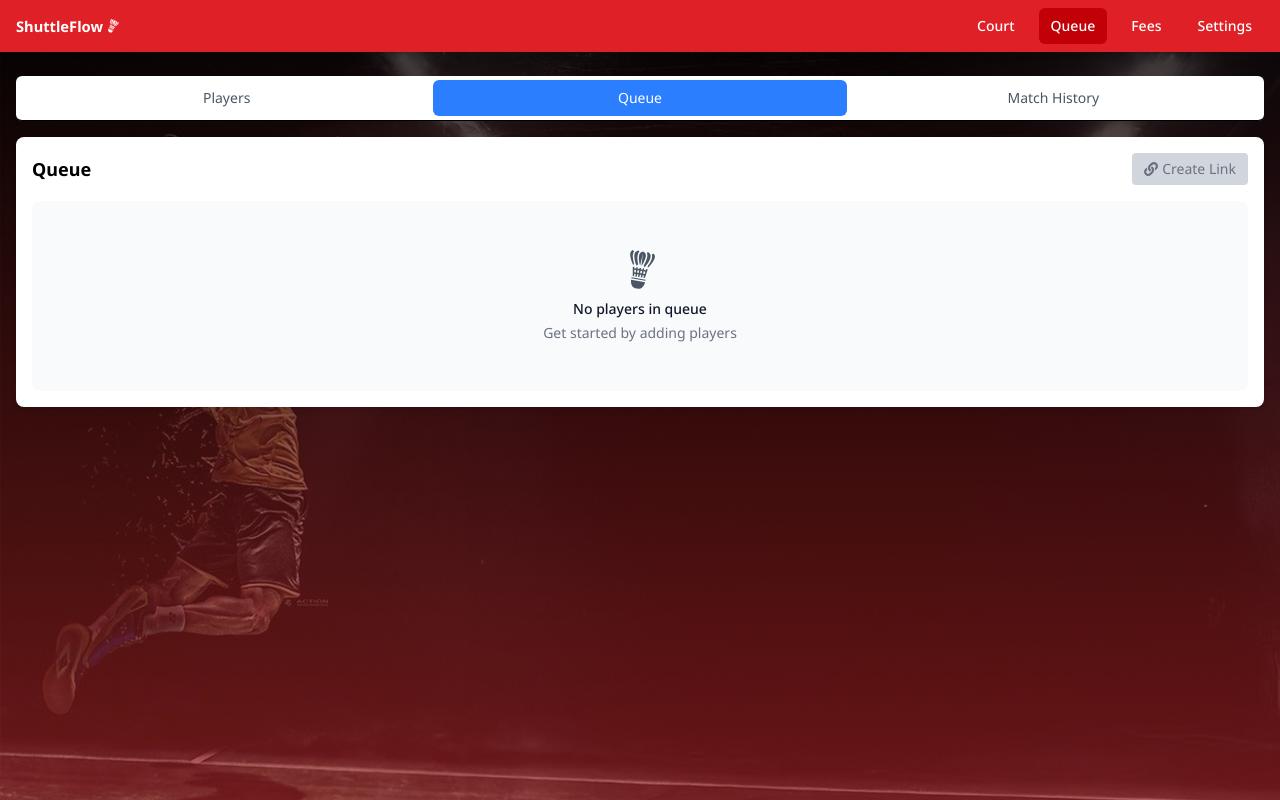
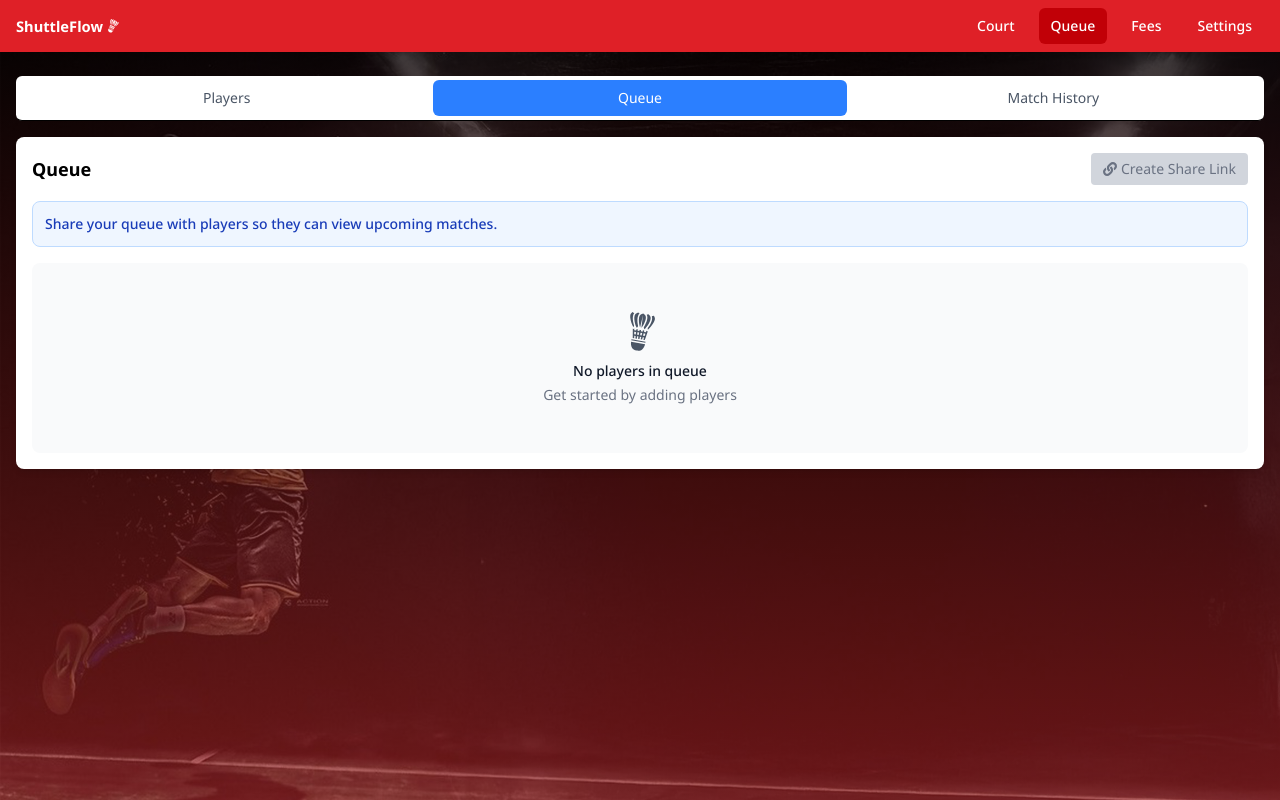
Before and after one commit to christianemmanuel/shuttleflow, a Next.js app: page /players in a window 1280 px wide. Both pictures are taken after a click on the button "Queue". Built offline with nearby package versions, Linux system fonts and the light colour scheme.

Commit message:
add notification for add share link

```diff
--- a/app/shared-queue/[queueId]/page.tsx
+++ b/app/shared-queue/[queueId]/page.tsx
@@ -257,6 +257,7 @@ export default function SharedQueueView() {
 
                   {/* Show players in format similar to main app */}
                   {item.isDoubles && item.playerIds && item.playerIds.length === 4 ? (
+                    <>
                       <div className="flex items-center justify-center mt-2 mb-2">
                         <div className="text-center sm:px-3 sm:py-2 py-2 px-2.5 bg-white rounded-md border border-gray-300 w-full">
                           <div className="flex items-center justify-between capitalize sm:flex-row flex-row sm:gap-0.5 gap-2.5">
@@ -272,6 +273,9 @@ export default function SharedQueueView() {
                           </div>
                         </div>
                       </div>
+
+                      <div>Lorem ipsum dolor sit amet consectetur, adipisicing elit. Officia eum reiciendis maiores repellat excepturi a vitae odio libero, hic, quasi ad obcaecati, sit tempora cupiditate. Sed, aut a! Ratione, deserunt?</div>
+                    </>
                   ) : !item.isDoubles && item.playerIds && item.playerIds.length === 2 ? (
                     <div className="flex items-center justify-center mt-2 mb-2">
                       <div className="text-center sm:px-3 sm:py-2 py-3 px-2.5 bg-white rounded-md border border-gray-300 w-full">
--- a/components/queue/QueueDisplay.tsx
+++ b/components/queue/QueueDisplay.tsx
@@ -475,7 +475,7 @@ export default function QueueDisplay() {
               }`}
             >
               <FaLink size={14} />
-              <span>{isCreatingLink ? 'Creating...' : 'Create Link'}</span>
+              <span>{isCreatingLink ? 'Creating...' : 'Create Share Link'}</span>
             </button>
           ) : (
             <button
@@ -488,6 +488,14 @@ export default function QueueDisplay() {
           )}
         </div>
       </div>
+
+      {!isSharing && (
+        <div className="mb-4 p-3 bg-blue-50 rounded-lg border border-blue-200">
+          <p className="text-sm font-medium text-blue-800">
+            Share your queue with players so they can view upcoming matches.
+          </p>
+        </div>
+      )}
 
       {/* Share URL Display */}
       {isSharing && shareUrl && (
--- a/components/ui/Toast.tsx
+++ b/components/ui/Toast.tsx
@@ -90,7 +90,7 @@ export function ToastContainer() {
   const { toasts } = useToast();
 
   return (
-    <div className="fixed bottom-5 right-3 z-100 min-w-60 max-w-[calc(100vw-2rem)]">
+    <div className="fixed top-18 right-3 z-100 min-w-60 max-w-[calc(100vw-2rem)]">
       {toasts.map((toast) => (
         <Toast key={toast.id} toast={toast} />
       ))}
```
Lines whose indentation alone changed are shown as unchanged.
